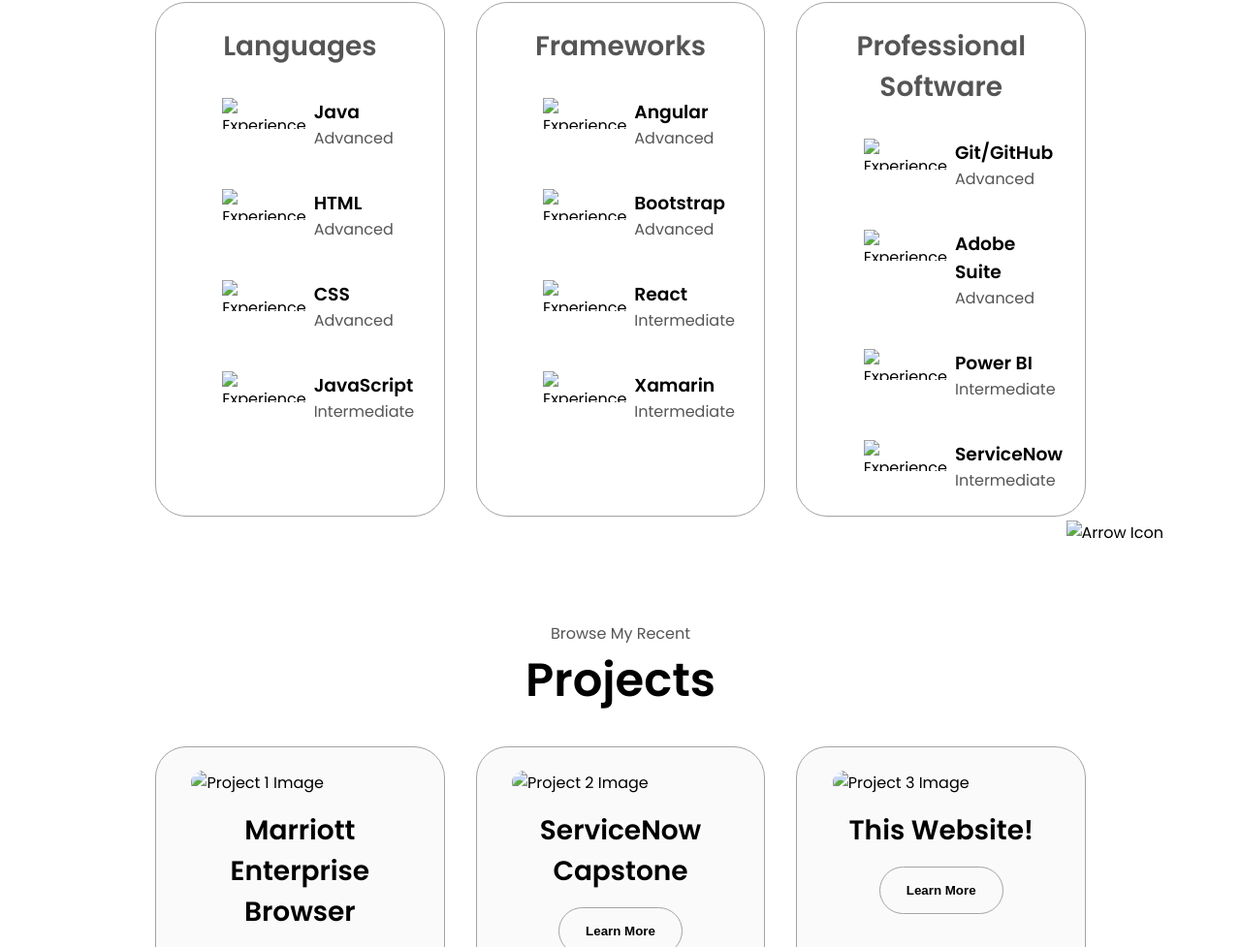
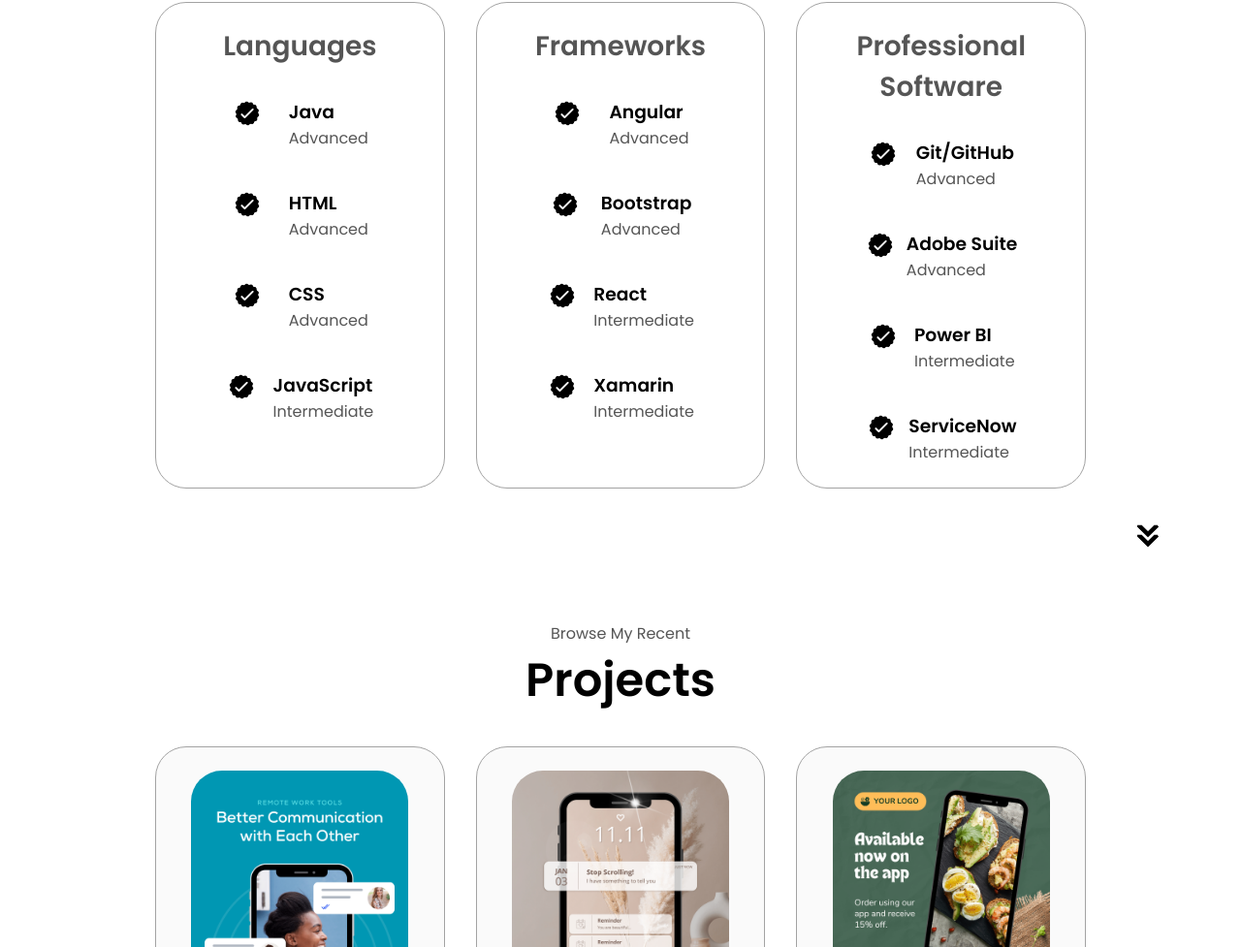
Before and after one commit to hernandezj0174/Resume-Website, a plain HTML site: page index.html in a window 1280 px wide. Shown: the part 1823-2800 px from the top of the page at 97% size. Drawn offline with Linux system fonts and the light colour scheme; the site is published under a folder, as on GitHub Pages, so addresses that start at the root find nothing.

Commit message:
Fixed image file paths

```diff
--- a/index.html
+++ b/index.html
@@ -40,7 +40,7 @@
 
     <section id="profile">
         <div class="section__pic-container">
-            <img src="/assets/profile-picture.png" alt="Jorge Hernandez Profile Picture">
+            <img src="./assets/profile-picture.png" alt="Jorge Hernandez Profile Picture">
         </div>
 
         <div class="section__text">
@@ -49,13 +49,13 @@
             <p class="section__text__p2">Software Engineer</p>
 
             <div class="btn-container">
-                <button class="btn btn-color-2" onclick="window.open('/assets/Jorge-Hernandez-Resume.pdf')">Download CV</button>
+                <button class="btn btn-color-2" onclick="window.open('./assets/Jorge-Hernandez-Resume.pdf')">Download CV</button>
                 <button class="btn btn-color-1" onclick="location.href='./#contact'">Contact Info</button>
             </div>
 
             <div id="socials-container">
-                <img src="/assets/linkedin.png" alt="My LinkedIn Profile" class="icon" onclick="window.open('https://www.linkedin.com/in/hernandezj0174/')">
-                <img src="/assets/github.png" alt="My GitHub Profile" class="icon" onclick="window.open('https://github.com/hernandezj0174')">
+                <img src="./assets/linkedin.png" alt="My LinkedIn Profile" class="icon" onclick="window.open('https://www.linkedin.com/in/hernandezj0174/')">
+                <img src="./assets/github.png" alt="My GitHub Profile" class="icon" onclick="window.open('https://github.com/hernandezj0174')">
             </div>
         </div>
     </section>
@@ -66,20 +66,20 @@
 
         <div class="section-container">
             <div class="section__pic-container">
-                <img src="/assets/profile-picture.png" alt="Profile Picture" class="about-pic">
+                <img src="./assets/profile-picture.png" alt="Profile Picture" class="about-pic">
             </div>
 
             <div class="about-details-container">
                 <div class="about-containers">
                     <div class="details-container">
-                        <img src="/assets/education.png" alt="Education Icon" class="icon">
+                        <img src="./assets/education.png" alt="Education Icon" class="icon">
 
                         <h3>Education</h3>
                         <P>Stephen F. Austin State University <br> B.S. Computer Science </P>
                     </div>
 
                     <div class="details-container">
-                        <img src="/assets/experience.png" alt="Experience Icon" class="icon">
+                        <img src="./assets/experience.png" alt="Experience Icon" class="icon">
 
                         <h3>Experience</h3>
                         <P>3 Months <br> Associate Software Engineer</P>
@@ -92,7 +92,7 @@
             </div>
         </div>
 
-        <img src="/assets/arrow.png" alt="Arrow Icon" class="icon arrow" onclick="location.href='./#experience'">
+        <img src="./assets/arrow.png" alt="Arrow Icon" class="icon arrow" onclick="location.href='./#experience'">
     </section>
 
     <section id="experience">
@@ -107,7 +107,7 @@
 
                     <div class="article-container">
                         <article>
-                            <img src="/assets/checkmark.png" alt="Experience Icon" class="icon">
+                            <img src="./assets/checkmark.png" alt="Experience Icon" class="icon">
                             <div>
                                 <h3>Java</h3>
                                 <p>Advanced</p>
@@ -115,7 +115,7 @@
                         </article>
 
                         <article>
-                            <img src="/assets/checkmark.png" alt="Experience Icon" class="icon">
+                            <img src="./assets/checkmark.png" alt="Experience Icon" class="icon">
                             <div>
                                 <h3>HTML</h3>
                                 <p>Advanced</p>
@@ -123,7 +123,7 @@
                         </article>
 
                         <article>
-                            <img src="/assets/checkmark.png" alt="Experience Icon" class="icon">
+                            <img src="./assets/checkmark.png" alt="Experience Icon" class="icon">
                             <div>
                                 <h3>CSS</h3>
                                 <p>Advanced</p>
@@ -131,7 +131,7 @@
                         </article>
 
                         <article>
-                            <img src="/assets/checkmark.png" alt="Experience Icon" class="icon">
+                            <img src="./assets/checkmark.png" alt="Experience Icon" class="icon">
                             <div>
                                 <h3>JavaScript</h3>
                                 <p>Intermediate</p>
@@ -146,7 +146,7 @@
 
                     <div class="article-container">
                         <article>
-                            <img src="/assets/checkmark.png" alt="Experience Icon" class="icon">
+                            <img src="./assets/checkmark.png" alt="Experience Icon" class="icon">
                             <div>
                                 <h3>Angular</h3>
                                 <p>Advanced</p>
@@ -154,7 +154,7 @@
                         </article>
 
                         <article>
-                            <img src="/assets/checkmark.png" alt="Experience Icon" class="icon">
+                            <img src="./assets/checkmark.png" alt="Experience Icon" class="icon">
                             <div>
                                 <h3>Bootstrap</h3>
                                 <p>Advanced</p>
@@ -162,7 +162,7 @@
                         </article>
 
                         <article>
-                            <img src="/assets/checkmark.png" alt="Experience Icon" class="icon">
+                            <img src="./assets/checkmark.png" alt="Experience Icon" class="icon">
                             <div>
                                 <h3>React</h3>
                                 <p>Intermediate</p>
@@ -170,7 +170,7 @@
                         </article>
 
                         <article>
-                            <img src="/assets/checkmark.png" alt="Experience Icon" class="icon">
+                            <img src="./assets/checkmark.png" alt="Experience Icon" class="icon">
                             <div>
                                 <h3>Xamarin</h3>
                                 <p>Intermediate</p>
@@ -185,7 +185,7 @@
 
                     <div class="article-container">
                         <article>
-                            <img src="/assets/checkmark.png" alt="Experience Icon" class="icon">
+                            <img src="./assets/checkmark.png" alt="Experience Icon" class="icon">
                             <div>
                                 <h3>Git/GitHub</h3>
                                 <p>Advanced</p>
@@ -193,7 +193,7 @@
                         </article>
 
                         <article>
-                            <img src="/assets/checkmark.png" alt="Experience Icon" class="icon">
+                            <img src="./assets/checkmark.png" alt="Experience Icon" class="icon">
                             <div>
                                 <h3>Adobe Suite</h3>
                                 <p>Advanced</p>
@@ -201,7 +201,7 @@
                         </article>
 
                         <article>
-                            <img src="/assets/checkmark.png" alt="Experience Icon" class="icon">
+                            <img src="./assets/checkmark.png" alt="Experience Icon" class="icon">
                             <div>
                                 <h3>Power BI</h3>
                                 <p>Intermediate</p>
@@ -209,7 +209,7 @@
                         </article>
 
                         <article>
-                            <img src="/assets/checkmark.png" alt="Experience Icon" class="icon">
+                            <img src="./assets/checkmark.png" alt="Experience Icon" class="icon">
                             <div>
                                 <h3>ServiceNow</h3>
                                 <p>Intermediate</p>
@@ -218,7 +218,7 @@
                     </div>
                 </div>
 
-                <img src="/assets/arrow.png" alt="Arrow Icon" class="icon arrow" onclick="location.href='./#projects'">
+                <img src="./assets/arrow.png" alt="Arrow Icon" class="icon arrow" onclick="location.href='./#projects'">
             </div>
         </div>
     </section>
@@ -232,7 +232,7 @@
             <div class="about-containers">
                 <div class="details-container color-container">
                     <div class="article-container">
-                        <img src="/assets/project-1.png" alt="Project 1 Image" class="project-img">
+                        <img src="./assets/project-1.png" alt="Project 1 Image" class="project-img">
                     </div>
 
                     <h2 class="experience-sub-title project-title">Marriott Enterprise Browser</h2>
@@ -244,7 +244,7 @@
 
                 <div class="details-container color-container">
                     <div class="article-container">
-                        <img src="/assets/project-2.png" alt="Project 2 Image" class="project-img">
+                        <img src="./assets/project-2.png" alt="Project 2 Image" class="project-img">
                     </div>
 
                     <h2 class="experience-sub-title project-title">ServiceNow Capstone</h2>
@@ -256,7 +256,7 @@
 
                 <div class="details-container color-container">
                     <div class="article-container">
-                        <img src="/assets/project-3.png" alt="Project 3 Image" class="project-img">
+                        <img src="./assets/project-3.png" alt="Project 3 Image" class="project-img">
                     </div>
 
                     <h2 class="experience-sub-title project-title">This Website!</h2>
@@ -268,7 +268,7 @@
             </div>
         </div>
 
-        <img src="/assets/arrow.png" alt="Arrow Icon" class="icon arrow" onclick="location.href='./#contact'">
+        <img src="./assets/arrow.png" alt="Arrow Icon" class="icon arrow" onclick="location.href='./#contact'">
     </section>
 
     <section id="contact">
@@ -277,12 +277,12 @@
 
         <div class="contact-info-upper-container">
             <div class="contact-info-container">
-                <img src="/assets/email.png" alt="Email Icon" class="icon email-icon">
+                <img src="./assets/email.png" alt="Email Icon" class="icon email-icon">
                 <p><a href="mailto:hernandezj0174@gmail.com">hernandezj0174@gmail.com</a></p>
             </div>
 
             <div class="contact-info-container">
-                <img src="/assets/linkedin.png" alt="LinkedIn Icon" class="icon">
+                <img src="./assets/linkedin.png" alt="LinkedIn Icon" class="icon">
                 <p><a href="https://www.linkedin.com/in/hernandezj0174/">LinkedIn</a></p>
             </div>
         </div>
```
